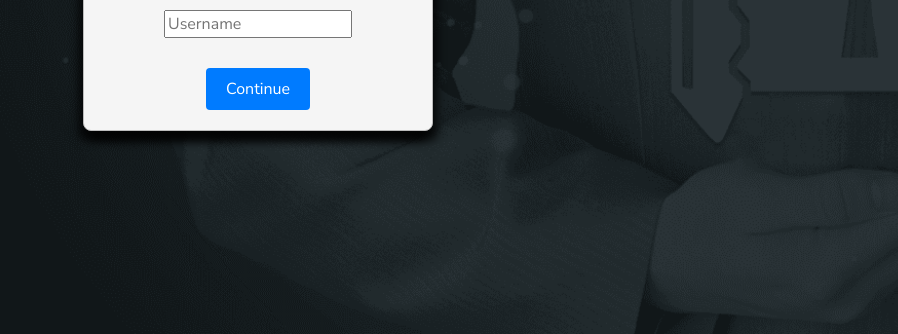
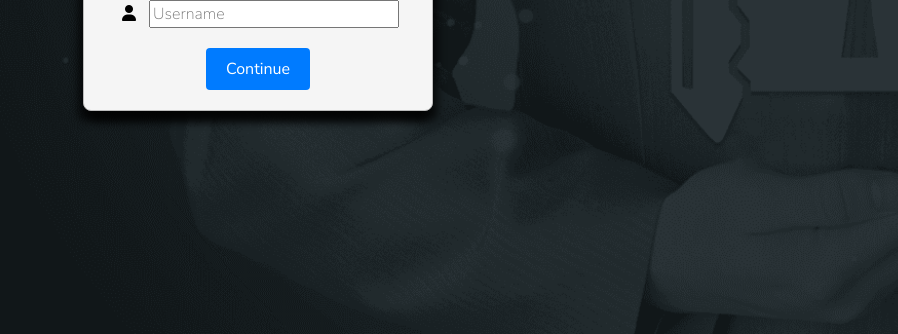
Before and after one commit to averymc-dev/passwordReset, a plain HTML site: page index.html in a window 1280 px wide. Shown: the part 466-800 px from the top of the page, without its empty margins (382-1280 px from the left). Drawn offline with Linux system fonts and the light colour scheme.

Commit message:
Added user head and tweaked sizing

```diff
--- a/css/style.css
+++ b/css/style.css
@@ -80,7 +80,6 @@ h2 {
 /* Styling for the card title */
 .card-title {
 	font-size: 24px;
-	margin-bottom: 10px;
 }
 
 /* Styling for the card content */
@@ -101,7 +100,7 @@ h2 {
 }
 
 div.card > div {
-	margin: 30px 0px;
+	margin: 20px 0px;
 }
 
 .card img {
@@ -114,5 +113,14 @@ div.card > div {
 }
 
 i {
-	padding-top: 3px;
+	padding-top: 5px;
 }
+
+input {
+	font-weight: 200;
+	width: 250px;
+}
+
+.fa-user {
+	padding-left: 5px;
+}
--- a/index.html
+++ b/index.html
@@ -4,7 +4,7 @@
     <!-- Required meta tags -->
     <meta charset="utf-8">
     <meta name="viewport" content="width=device-width, initial-scale=1, shrink-to-fit=no">
-    <link href="https://fonts.googleapis.com/css2?family=Nunito+Sans:wght@300;400;500&display=swap" rel="stylesheet">
+    <link href="https://fonts.googleapis.com/css2?family=Nunito+Sans:wght@200;300;400;500&display=swap" rel="stylesheet">
     <script src="https://kit.fontawesome.com/76b4a5bfe4.js" crossorigin="anonymous"></script>
     <link rel="stylesheet" href="css/style.css">
     <title>White Lodging Self Service Password Management</title>
@@ -17,7 +17,8 @@
         <i class="fa-solid fa-key"></i>
         <h2 class="card-title">Forgot your password?</h2>
       </div>
-      <div>
+      <div class="login-header">
+        <i class="fa-solid fa-user"></i>
         <input type="email" placeholder="Username">
       </div>
       <button type='submit' class="card-button">Continue</button>
```
